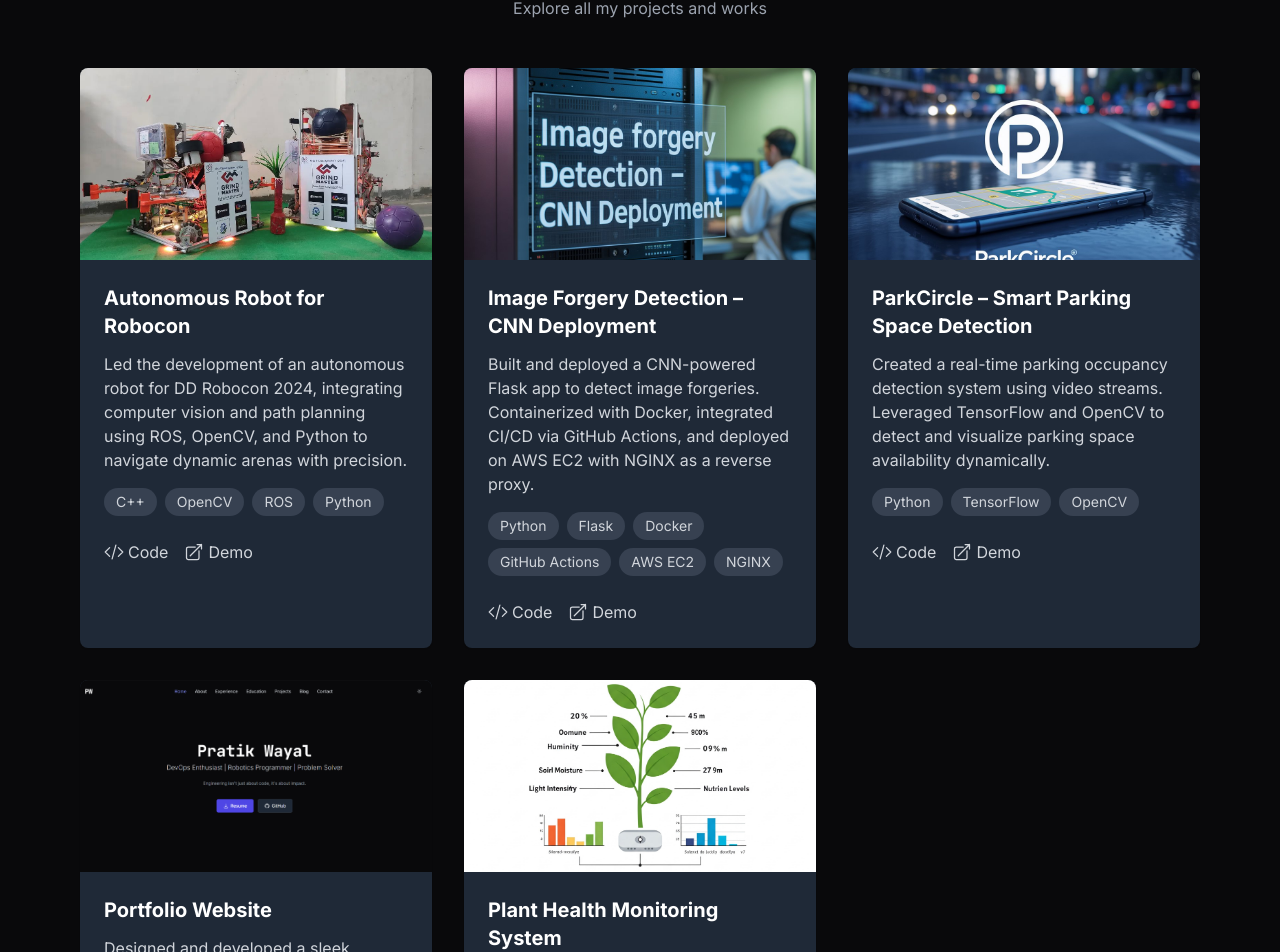
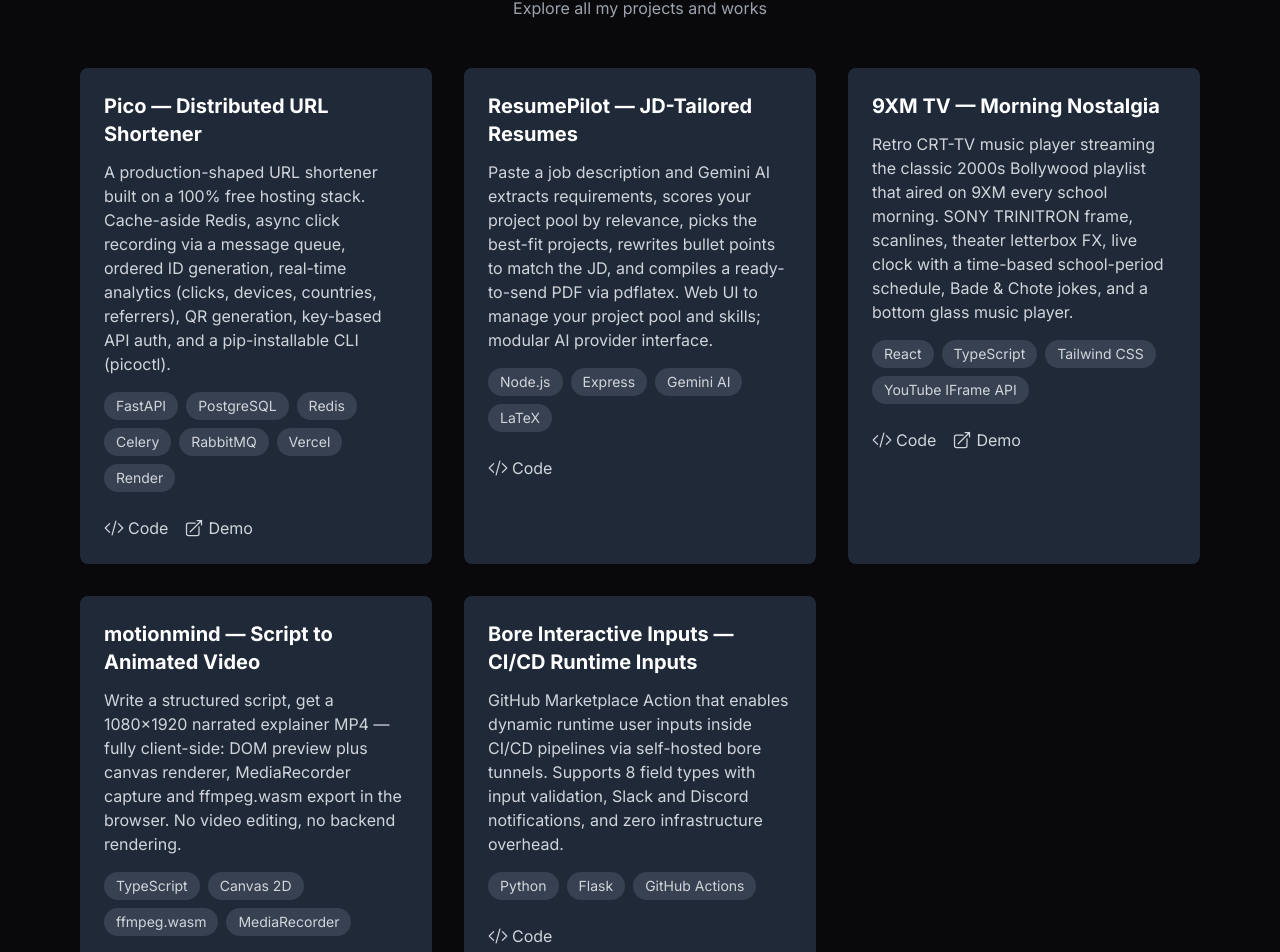
Before and after one commit to pratikwayal01/Pratiks-Portfolio, a React (Vite) app: page /v1/projects in a window 1280 px wide. Shown: the part 236-1188 px from the top of the page. Built offline with nearby package versions, Linux system fonts and the light colour scheme.

Commit message:
feat: projects updated to current work — Pico, ResumePilot, 9XM TV, motionmind, Bore (site + curl terminal + SSH shell in sync)

```diff
--- a/src/data/projects.tsx
+++ b/src/data/projects.tsx
@@ -10,43 +10,38 @@
 
 export const projects: Project[] = [
   {
-    title: 'Autonomous Robot for Robocon',
-    description: 'Led the development of an autonomous robot for DD Robocon 2024, integrating computer vision and path planning using ROS, OpenCV, and Python to navigate dynamic arenas with precision.',
-    image: "/images/projects/robocon.jpeg",
-    stack: ['C++', 'OpenCV', 'ROS', 'Python'],
-    github: 'https://github.com/pratikwayal01/robocon-2024',
-    demo: 'https://youtu.be/CjVqsJmcWDU'
+    title: 'Pico — Distributed URL Shortener',
+    description: 'A production-shaped URL shortener built on a 100% free hosting stack. Cache-aside Redis, async click recording via a message queue, ordered ID generation, real-time analytics (clicks, devices, countries, referrers), QR generation, key-based API auth, and a pip-installable CLI (picoctl).',
+    stack: ['FastAPI', 'PostgreSQL', 'Redis', 'Celery', 'RabbitMQ', 'Vercel', 'Render'],
+    github: 'https://github.com/pratikwayal01/pico',
+    demo: 'https://picolink.vercel.app/'
   },
   {
-    title: 'Image Forgery Detection – CNN Deployment',
-    description: 'Built and deployed a CNN-powered Flask app to detect image forgeries. Containerized with Docker, integrated CI/CD via GitHub Actions, and deployed on AWS EC2 with NGINX as a reverse proxy.',
-    image: "/images/projects/ImageCNN.jpeg",
-    stack: ['Python', 'Flask', 'Docker', 'GitHub Actions', 'AWS EC2', 'NGINX'],
-    github: 'https://github.com/pratikwayal01/Image-Forgery-Detection-CNN-Updated',
-    demo:'https://forge-detect.me/'
+    title: 'ResumePilot — JD-Tailored Resumes',
+    description: 'Paste a job description and Gemini AI extracts requirements, scores your project pool by relevance, picks the best-fit projects, rewrites bullet points to match the JD, and compiles a ready-to-send PDF via pdflatex. Web UI to manage your project pool and skills; modular AI provider interface.',
+    stack: ['Node.js', 'Express', 'Gemini AI', 'LaTeX'],
+    github: 'https://github.com/pratikwayal01/resumepilot',
+    demo: ''
   },
   {
-    title: 'ParkCircle – Smart Parking Space Detection',
-    description: 'Created a real-time parking occupancy detection system using video streams. Leveraged TensorFlow and OpenCV to detect and visualize parking space availability dynamically.',
-    image: "/images/projects/ParkCircle.jpeg",
-    stack: ['Python', 'TensorFlow', 'OpenCV'],
-    github: 'https://github.com/pratikwayal01/ParkCircle',
-    demo: 'https://youtu.be/wh7HcrvCH6A?si=Filig7wNnJtQdAf5'
+    title: '9XM TV — Morning Nostalgia',
+    description: 'Retro CRT-TV music player streaming the classic 2000s Bollywood playlist that aired on 9XM every school morning. SONY TRINITRON frame, scanlines, theater letterbox FX, live clock with a time-based school-period schedule, Bade & Chote jokes, and a bottom glass music player.',
+    stack: ['React', 'TypeScript', 'Tailwind CSS', 'YouTube IFrame API'],
+    github: 'https://github.com/pratikwayal01/9xm-tv',
+    demo: 'https://9xm-morning-nostalgia.vercel.app/'
   },
   {
-    title: 'Portfolio Website',
-    description: 'Designed and developed a sleek, responsive portfolio site with React and Tailwind CSS. Includes dark mode, smooth scroll animations, and mobile optimization.',
-    image: "/images/projects/Portfolio.png",
-    stack: ['React', 'TypeScript', 'Tailwind CSS', 'Framer Motion'],
-    github: 'https://github.com/pratikwayal01/Pratiks-Portfolio',
-    demo: 'https://devpratik.vercel.app/'
+    title: 'motionmind — Script to Animated Video',
+    description: 'Write a structured script, get a 1080×1920 narrated explainer MP4 — fully client-side: DOM preview plus canvas renderer, MediaRecorder capture and ffmpeg.wasm export in the browser. No video editing, no backend rendering.',
+    stack: ['TypeScript', 'Canvas 2D', 'ffmpeg.wasm', 'MediaRecorder'],
+    github: 'https://github.com/pratikwayal01/motionmind',
+    demo: ''
   },
   {
-    title: 'Plant Health Monitoring System',
-    description: 'Engineered a Flask web app to assess plant health using IoT sensor data and weather APIs. Analyzed soil nutrients and environmental data, and visualized results using Chart.js for actionable insights.',
-    image: "/images/projects/Plant-health.jpeg",
-    stack: ['Python', 'Flask', 'Pandas', 'Chart.js', 'OpenWeather API'],
-    github: 'https://github.com/pratikwayal01/plant_health_monitoring_system',
-    demo: 'https://plant-health-monitoring-system-e9up.onrender.com'
+    title: 'Bore Interactive Inputs — CI/CD Runtime Inputs',
+    description: 'GitHub Marketplace Action that enables dynamic runtime user inputs inside CI/CD pipelines via self-hosted bore tunnels. Supports 8 field types with input validation, Slack and Discord notifications, and zero infrastructure overhead.',
+    stack: ['Python', 'Flask', 'GitHub Actions'],
+    github: 'https://github.com/pratikwayal01/bore-interactive-inputs',
+    demo: ''
   }
 ]
```
Also changed, not shown: terminal-content.ts (+15 -15 lines), 2 other files (tests, documents, lock files or other folders).
